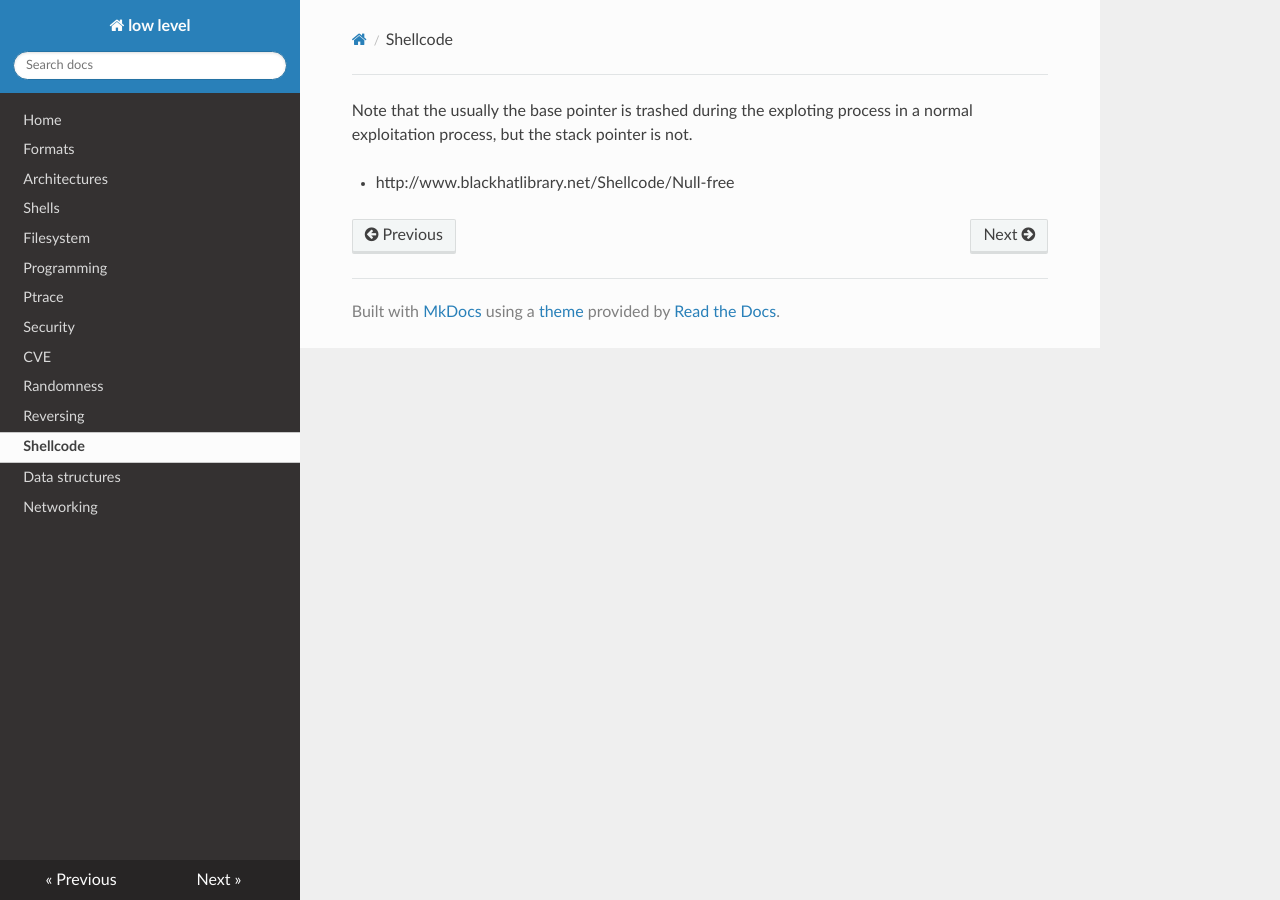
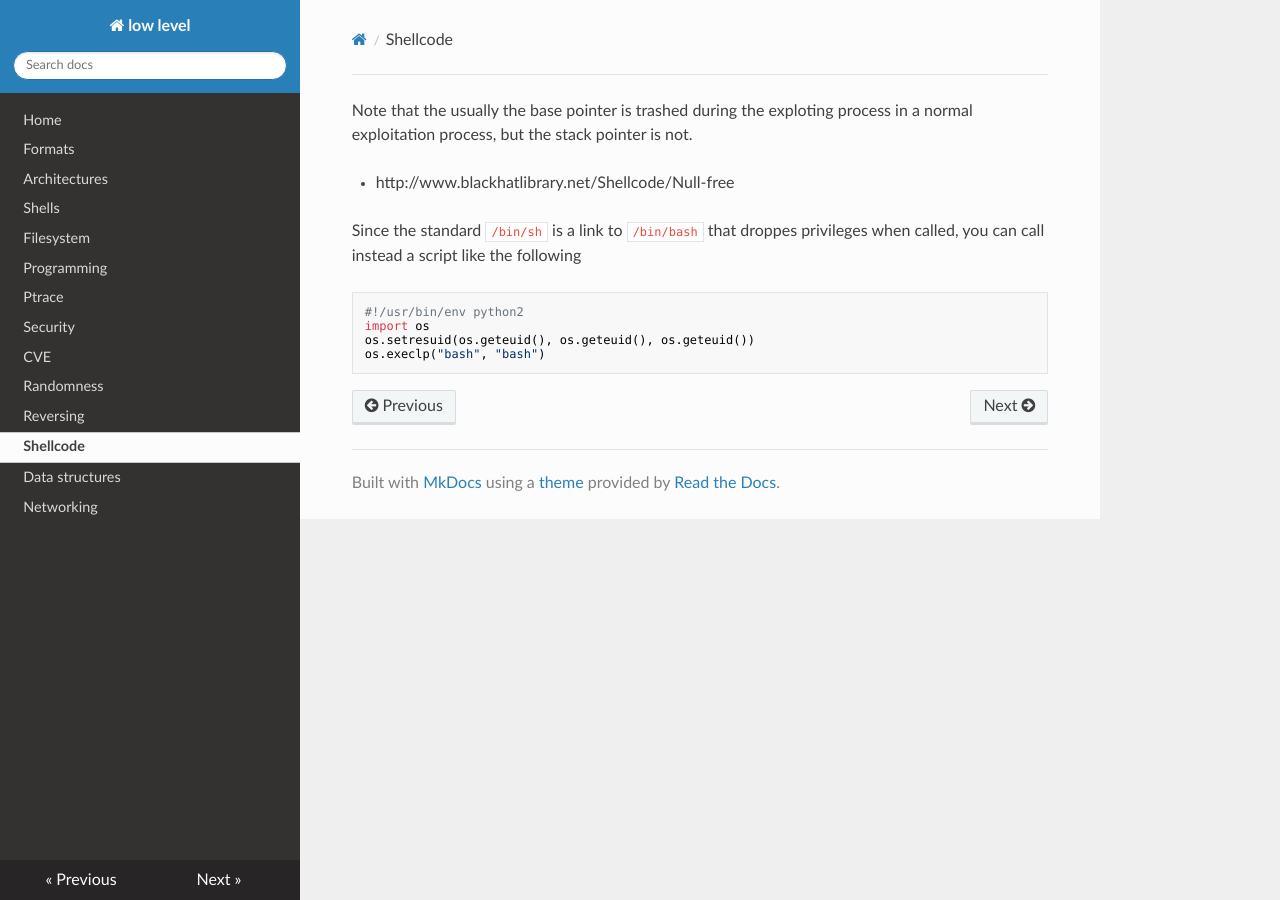
Before and after one commit to gipi/low-level, an MkDocs documentation site: the page built from docs/shellcode.md, in a window 1280 px wide. Built offline with MkDocs 1.6.1, drawn with Linux system fonts in a browser that asks for light colours; nearby versions of some CDN libraries; old or Windows-style settings are respelled for this version of MkDocs.

Commit message:
Add python code that avoid dropping privileges for bash.

````diff
--- a/docs/shellcode.md
+++ b/docs/shellcode.md
@@ -3,3 +3,14 @@ process in a normal exploitation process, but the stack pointer is not.
 
 
 - http://www.blackhatlibrary.net/Shellcode/Null-free
+
+Since the standard ``/bin/sh`` is a link to ``/bin/bash`` that
+droppes privileges when called, you can call instead a script
+like the following
+
+```python
+#!/usr/bin/env python2
+import os
+os.setresuid(os.geteuid(), os.geteuid(), os.geteuid())
+os.execlp("bash", "bash")
+```
````
